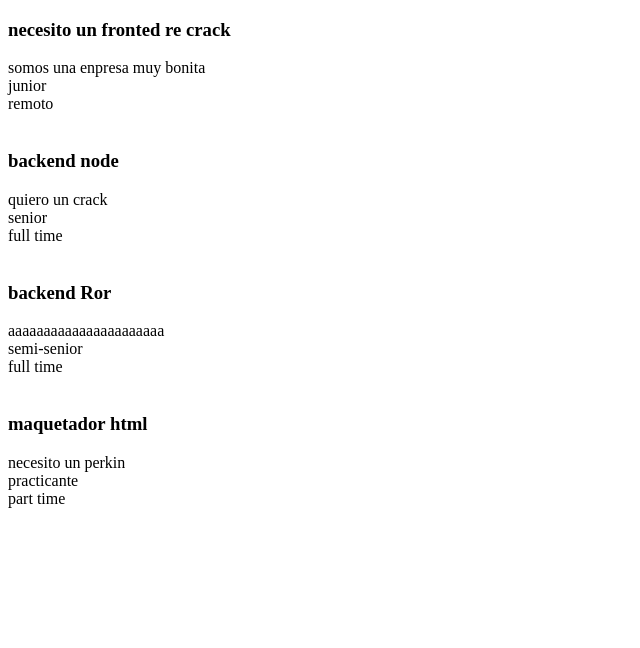
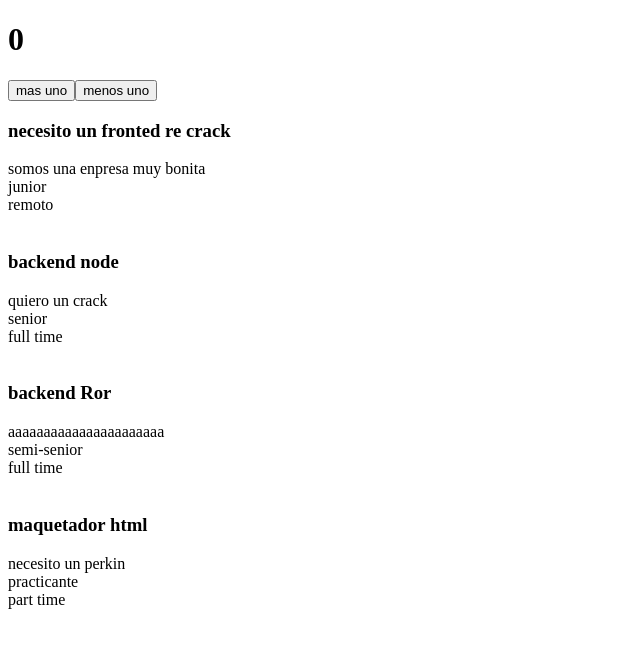
Before and after one commit to matolink/matocamp, a Next.js app: page / in a window 1280 px wide. Shown: the top 648 px of the page, without its empty margins (0-640 px from the left). Built offline with nearby package versions, Linux system fonts and the light colour scheme.

Commit message:
added the +1 and -1 buttons

```diff
--- a/src/pages/index.jsx
+++ b/src/pages/index.jsx
@@ -1,9 +1,16 @@
 import Contenedor from "../components/Contenedor";
 import example from "../../example.json";
+import {useState} from "react"
 
 function matolink() {
+  const Numerito = useState(0)
+  let NumeritoC = Numerito[0]
+  let setNumerito = Numerito[1]
   return (
     <div>
+      <h1>{NumeritoC}</h1>
+      <button onClick={() => setNumerito(NumeritoC + 1)}>mas uno</button>
+      <button onClick={() => setNumerito(NumeritoC - 1)}>menos uno</button>
       {example.map((e) => (
         <div key={e.id}>
           <Contenedor
```
